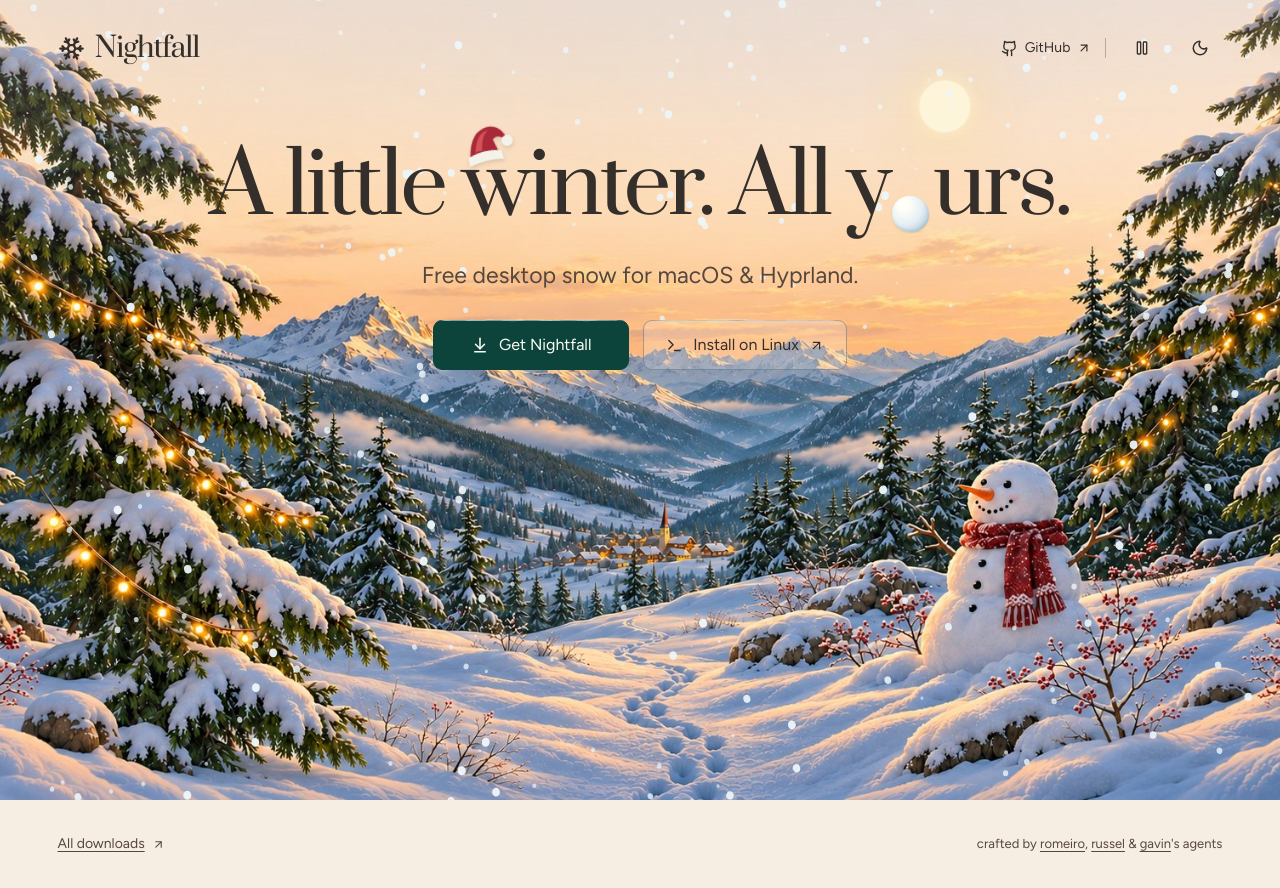
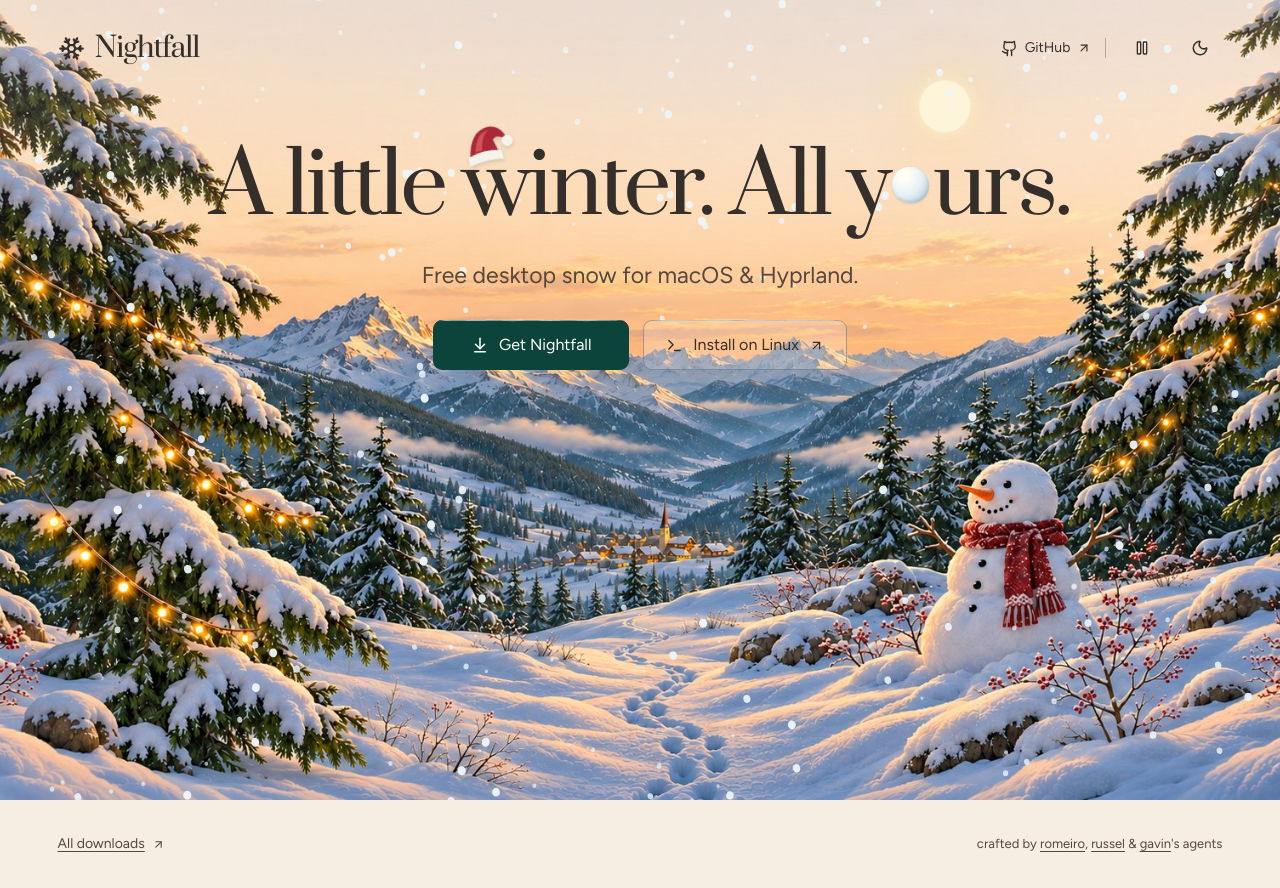
Before and after one commit to romeirofernandes/nightfall, a React (Vite) app in the folder website/: page / in a window 1280 px wide. Built offline with nearby package versions, Linux system fonts and the light colour scheme.

Commit message:
fix: retain hover fill correctly and align holiday lettering

```diff
--- a/website/src/landing.css
+++ b/website/src/landing.css
@@ -133,8 +133,8 @@ body:has(.landing) { margin: 0; background: #eef4f8; }
 .landing-copy h1 .winter-title-first { white-space: nowrap; display: inline; }
 .landing-copy h1 .christmas-letter { position: relative; display: inline-block; }
 .letter-santa-hat { position: absolute; width: .66em; height: .6em; left: -.04em; top: -.19em; transform: rotate(-14deg); overflow: visible; filter: drop-shadow(0 2px 2px #091a3226); }
-.snowball-letter { position: relative; display: inline-block; color: transparent; width: .52em; }
-.snowball-letter::after { content: ''; position: absolute; width: .43em; height: .43em; border-radius: 47% 51% 46% 50%; left: .04em; bottom: .09em; background: radial-gradient(ellipse at 32% 25%, #fffef7 15%, #e5eff4 52%, #a3bbce 100%); box-shadow: inset -1px -2px 3px #6f91ad44, 0 1px 2px #12304820; }
+.landing-copy h1 .snowball-letter { position: relative; display: inline-block; color: transparent; width: .52em; }
+.snowball-letter::after { content: ''; position: absolute; width: .43em; height: .43em; border-radius: 47% 51% 46% 50%; left: .04em; top: .36em; background: radial-gradient(ellipse at 32% 25%, #fffef7 15%, #e5eff4 52%, #a3bbce 100%); box-shadow: inset -1px -2px 3px #6f91ad44, 0 1px 2px #12304820; }
 .landing .landing-secondary { position: relative; isolation: isolate; overflow: hidden; }
 .button-snow-fill { position: absolute; inset: 0; width: 100%; height: 100%; pointer-events: none; z-index: -1; }
 .snow-button-label { display: inline-flex; align-items: center; justify-content: center; gap: 10px; }
--- a/website/src/snow-fill.jsx
+++ b/website/src/snow-fill.jsx
@@ -27,7 +27,7 @@ export function SnowFill({paused}) {
    if((hover||focus)&&fill<1&&!reduced.matches)raf=requestAnimationFrame(run);
   }
   function start(){cancelAnimationFrame(raf);if(reduced.matches){if(!frozen.current){fill=Math.min(1,fill+.08);paint();}}else{last=performance.now();raf=requestAnimationFrame(run);}}
-  const enter=()=>{hover=true;start()},leave=()=>{hover=false},onFocus=()=>{focus=true;start()},onBlur=()=>{focus=false};
+  const enter=()=>{hover=true;start()},leave=()=>{hover=false},onFocus=()=>{focus=button.matches(':focus-visible');if(focus)start()},onBlur=()=>{focus=false};
   button.addEventListener('pointerenter',enter);button.addEventListener('pointerleave',leave);button.addEventListener('focus',onFocus);button.addEventListener('blur',onBlur);
   const observer=new ResizeObserver(paint);observer.observe(button);paint();
   return()=>{cancelAnimationFrame(raf);observer.disconnect();button.removeEventListener('pointerenter',enter);button.removeEventListener('pointerleave',leave);button.removeEventListener('focus',onFocus);button.removeEventListener('blur',onBlur);};
```
Also changed, not shown: website/design/STAGE-2.md (+6 -0 lines), 6 other files (tests, documents, lock files or other folders).
